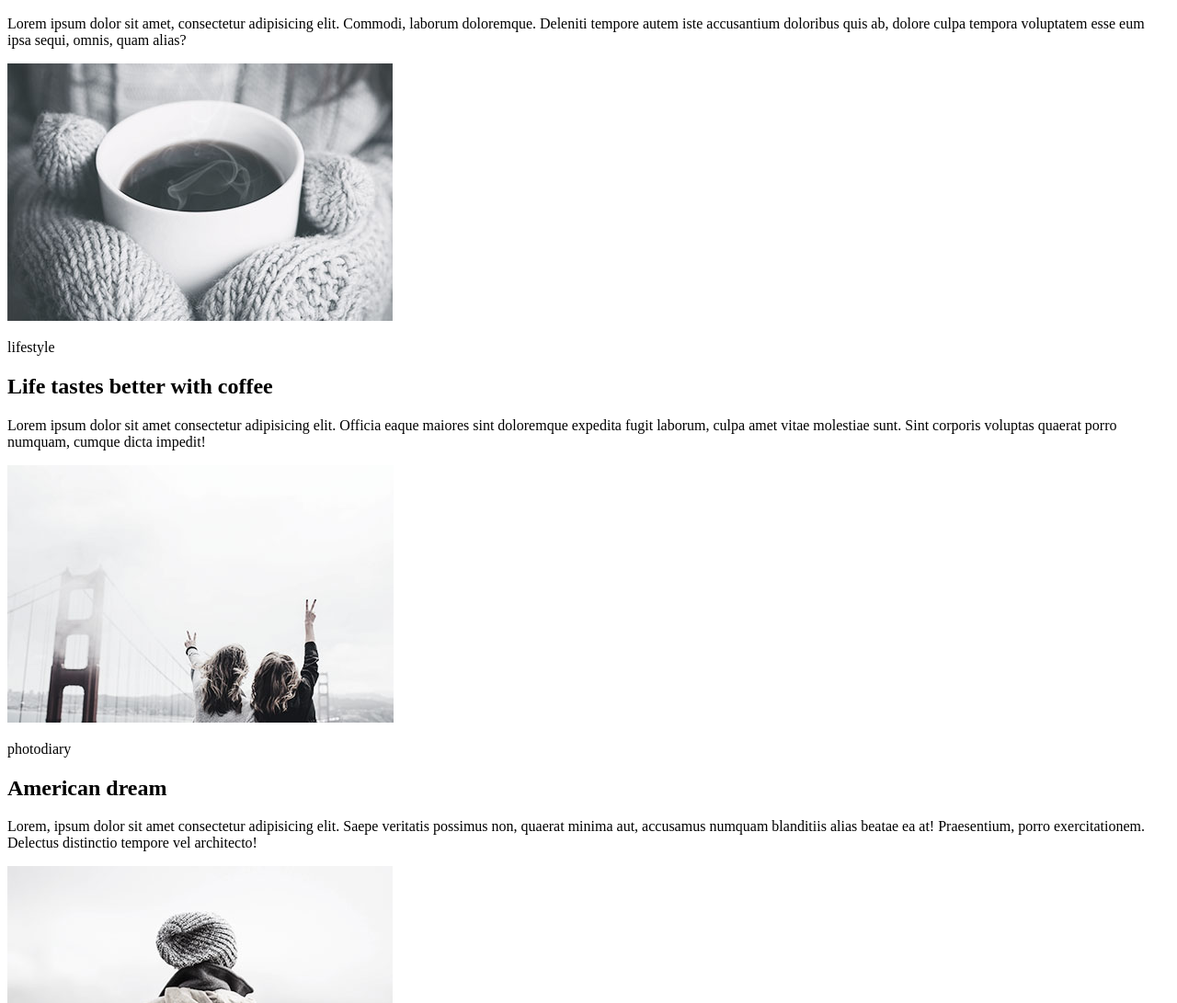
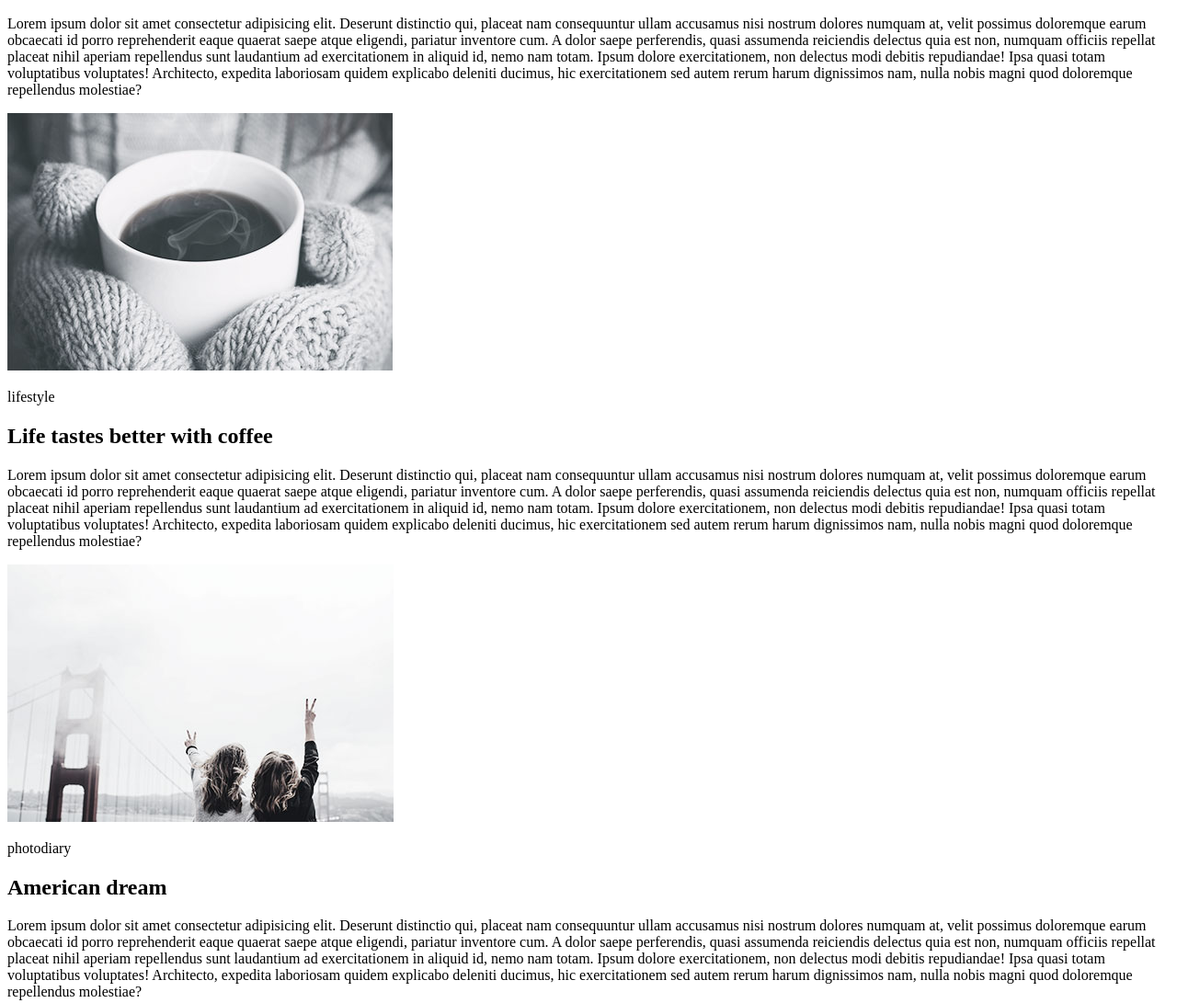
Before and after one commit to VadimBerezenskiy/Home_work, a plain HTML site: page html-css/module-01-02/index.html in a window 1280 px wide. Shown: the part 472-1563 px from the top of the page at 92% size. Drawn offline with Linux system fonts and the light colour scheme.

Commit message:
structuring

```diff
--- a/html-css/module-01-02/index.html
+++ b/html-css/module-01-02/index.html
@@ -3,49 +3,113 @@
   <head>
     <meta charset="UTF-8" />
     <meta name="viewport" content="width=device-width, initial-scale=1.0" />
-    <title>Homework_01</title>
+    <title>Homework-01</title>
   </head>
   <body>
     <header>
+      <nav>
         <ul>
           <li><a href="#">lifestyle</a></li>
           <li><a href="#">photodiary</a></li>
           <li><a href="#">music</a></li>
           <li><a href="#">travel</a></li>
         </ul>
+      </nav>
     </header>
-    <img src="img/img1.jpg" alt="girl on party" />
+    <main>
+      <section>
+        <img src="img/img1.jpg" alt="girl on party" width="420" height="280" />
         <p>Lifestyle</p>
         <h2>More then just a music festival</h2>
         <p>
-      Lorem ipsum dolor sit amet, consectetur adipisicing elit. Commodi, laborum
-      doloremque. Deleniti tempore autem iste accusantium doloribus quis ab,
-      dolore culpa tempora voluptatem esse eum ipsa sequi, omnis, quam alias?
+          Lorem ipsum dolor sit amet consectetur adipisicing elit. Deserunt
+          distinctio qui, placeat nam consequuntur ullam accusamus nisi nostrum
+          dolores numquam at, velit possimus doloremque earum obcaecati id porro
+          reprehenderit eaque quaerat saepe atque eligendi, pariatur inventore
+          cum. A dolor saepe perferendis, quasi assumenda reiciendis delectus
+          quia est non, numquam officiis repellat placeat nihil aperiam
+          repellendus sunt laudantium ad exercitationem in aliquid id, nemo nam
+          totam. Ipsum dolore exercitationem, non delectus modi debitis
+          repudiandae! Ipsa quasi totam voluptatibus voluptates! Architecto,
+          expedita laboriosam quidem explicabo deleniti ducimus, hic
+          exercitationem sed autem rerum harum dignissimos nam, nulla nobis
+          magni quod doloremque repellendus molestiae?
         </p>
-    <img src="img/img2.jpg" alt="hot mug in mittens" />
+      </section>
+      <section>
+        <img
+          src="img/img2.jpg"
+          alt="hot mug in mittens"
+          width="419"
+          height="280"
+        />
         <p>lifestyle</p>
         <h2>Life tastes better with coffee</h2>
         <p>
-      Lorem ipsum dolor sit amet consectetur adipisicing elit. Officia eaque
-      maiores sint doloremque expedita fugit laborum, culpa amet vitae molestiae
-      sunt. Sint corporis voluptas quaerat porro numquam, cumque dicta impedit!
+          Lorem ipsum dolor sit amet consectetur adipisicing elit. Deserunt
+          distinctio qui, placeat nam consequuntur ullam accusamus nisi nostrum
+          dolores numquam at, velit possimus doloremque earum obcaecati id porro
+          reprehenderit eaque quaerat saepe atque eligendi, pariatur inventore
+          cum. A dolor saepe perferendis, quasi assumenda reiciendis delectus
+          quia est non, numquam officiis repellat placeat nihil aperiam
+          repellendus sunt laudantium ad exercitationem in aliquid id, nemo nam
+          totam. Ipsum dolore exercitationem, non delectus modi debitis
+          repudiandae! Ipsa quasi totam voluptatibus voluptates! Architecto,
+          expedita laboriosam quidem explicabo deleniti ducimus, hic
+          exercitationem sed autem rerum harum dignissimos nam, nulla nobis
+          magni quod doloremque repellendus molestiae?
         </p>
-    <img src="img/img3.jpg" alt="two girls and a bridge" />
+      </section>
+      <section>
+        <img
+          src="img/img3.jpg"
+          alt="two girls and a bridge"
+          width="420"
+          height="280"
+        />
         <p>photodiary</p>
         <h2>American dream</h2>
         <p>
-      Lorem, ipsum dolor sit amet consectetur adipisicing elit. Saepe veritatis
-      possimus non, quaerat minima aut, accusamus numquam blanditiis alias
-      beatae ea at! Praesentium, porro exercitationem. Delectus distinctio
-      tempore vel architecto!
+          Lorem ipsum dolor sit amet consectetur adipisicing elit. Deserunt
+          distinctio qui, placeat nam consequuntur ullam accusamus nisi nostrum
+          dolores numquam at, velit possimus doloremque earum obcaecati id porro
+          reprehenderit eaque quaerat saepe atque eligendi, pariatur inventore
+          cum. A dolor saepe perferendis, quasi assumenda reiciendis delectus
+          quia est non, numquam officiis repellat placeat nihil aperiam
+          repellendus sunt laudantium ad exercitationem in aliquid id, nemo nam
+          totam. Ipsum dolore exercitationem, non delectus modi debitis
+          repudiandae! Ipsa quasi totam voluptatibus voluptates! Architecto,
+          expedita laboriosam quidem explicabo deleniti ducimus, hic
+          exercitationem sed autem rerum harum dignissimos nam, nulla nobis
+          magni quod doloremque repellendus molestiae?
         </p>
-    <img src="img/img4.jpg" alt="guy backs on the background" />
+      </section>
+
+      <section>
+        <img
+          src="img/img4.jpg"
+          alt="guy backs on the background"
+          width="419"
+          height="280"
+        />
         <p>photodiary</p>
         <h2>A day exploring the Alps</h2>
-    <p></p>
-    Lorem ipsum dolor sit amet consectetur adipisicing elit. Facilis quia, minus
-    esse qui, totam veniam expedita animi odio ducimus natus nam beatae tenetur
-    non saepe sit, debitis iste distinctio! At.
+        <p>
+          Lorem ipsum dolor sit amet consectetur adipisicing elit. Deserunt
+          distinctio qui, placeat nam consequuntur ullam accusamus nisi nostrum
+          dolores numquam at, velit possimus doloremque earum obcaecati id porro
+          reprehenderit eaque quaerat saepe atque eligendi, pariatur inventore
+          cum. A dolor saepe perferendis, quasi assumenda reiciendis delectus
+          quia est non, numquam officiis repellat placeat nihil aperiam
+          repellendus sunt laudantium ad exercitationem in aliquid id, nemo nam
+          totam. Ipsum dolore exercitationem, non delectus modi debitis
+          repudiandae! Ipsa quasi totam voluptatibus voluptates! Architecto,
+          expedita laboriosam quidem explicabo deleniti ducimus, hic
+          exercitationem sed autem rerum harum dignissimos nam, nulla nobis
+          magni quod doloremque repellendus molestiae?
+        </p>
+      </section>
       <button>load more</button>
+    </main>
   </body>
 </html>
```
Lines whose indentation alone changed are shown as unchanged.
